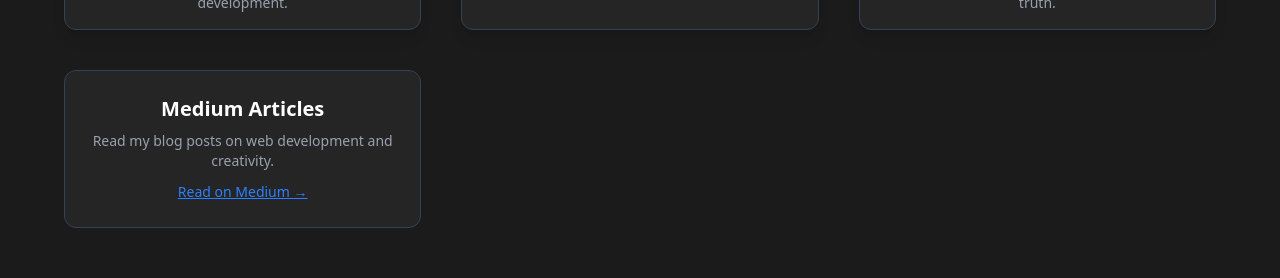
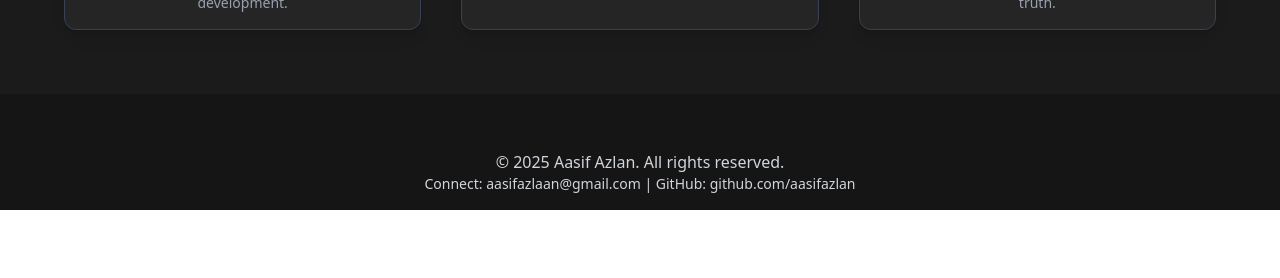
Before and after one commit to aasifazlan/aasifazlan-client, a React (Vite) app: page / in a window 1280 px wide. Shown: the part 4063-4341 px from the top of the page. After the commit the page ends 4273 px from the top, so only its background shows below. Built offline with nearby package versions, Linux system fonts and the light colour scheme.

Commit message:
removedExtraMediumSection

```diff
--- a/src/components/SampleWebsites.jsx
+++ b/src/components/SampleWebsites.jsx
@@ -49,18 +49,6 @@ export default function SampleWebsites() {
               </div>
             </motion.div>
           ))}
-          <a
-  href="https://aasifazlaan.medium.com/"
-  target="_blank"
-  rel="noopener noreferrer"
-  className="block bg-[#252525] border border-gray-700 rounded-xl p-6 hover:shadow-lg transition"
->
-  <h3 className="text-xl font-semibold mb-2">Medium Articles</h3>
-  <p className="text-gray-400 text-sm mb-2">
-    Read my blog posts on web development and creativity.
-  </p>
-  <span className="text-blue-500 text-sm underline">Read on Medium →</span>
-</a>
 
         </div>
       </div>
```
